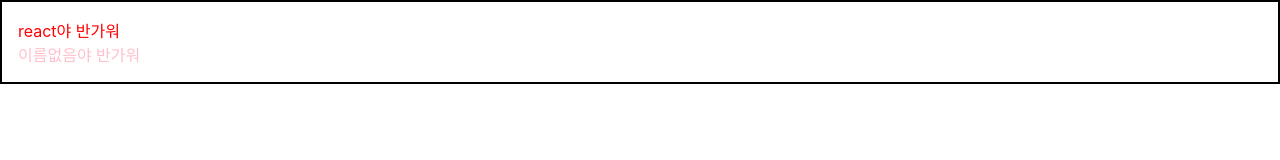
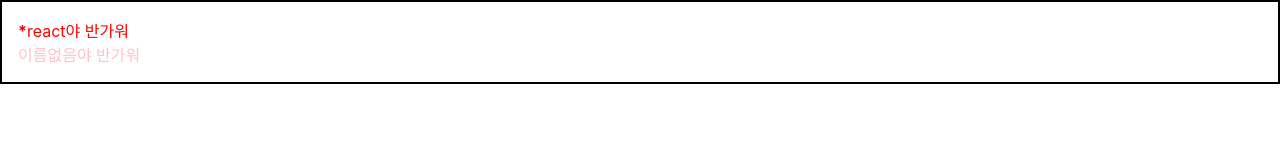
Before and after one commit to JinDevT/React-basic, a React (Create React App) app in the folder begin-react/: page / in a window 1280 px wide. Shown: the top 160 px of the page. Built offline with nearby package versions, Linux system fonts and the light colour scheme.

Commit message:
code 조건부 렌더링

```diff
--- a/begin-react/src/App.js
+++ b/begin-react/src/App.js
@@ -7,7 +7,7 @@
 function App() {
   return (
     <Wrapper>
-      <Hello name="react" color="red"/>
+      <Hello name="react" color="red" isSpecial={true}/>
       <Hello color="pink"/>
     </Wrapper>
 
--- a/begin-react/src/Hello.js
+++ b/begin-react/src/Hello.js
@@ -1,9 +1,14 @@
 import React from 'react';
 
-function Hello({ color, name}) {
-    return <div style={{
-        color
-    }}>{name}야 반가워</div>;
+function Hello({ color, name, isSpecial}) {
+    return (
+        <div style={{
+            color
+        }}>
+            {isSpecial && <b>*</b>}
+            {name}야 반가워
+        </div>
+    );
 }
 
 // 기본값 설정
```
